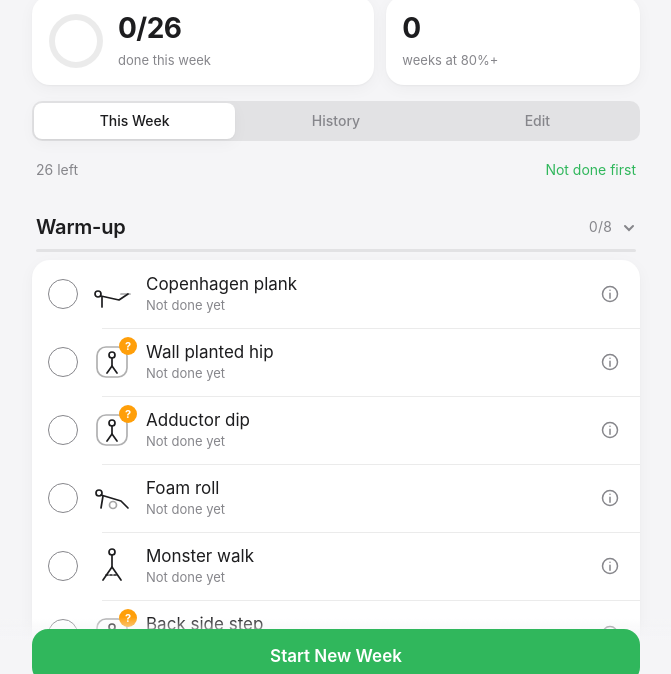
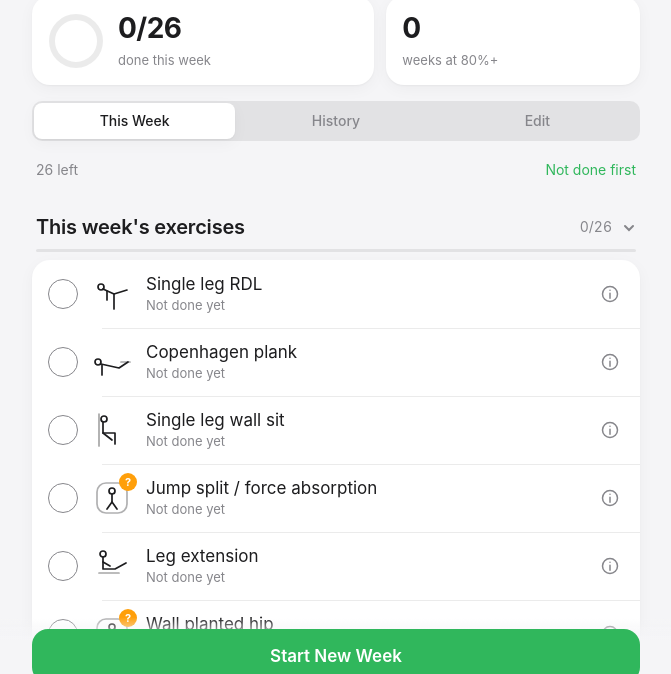
Before and after one commit to eriksaetre/daddys-peach-program, a plain HTML site: page index.html in a window 1280 px wide. Shown: the part 105-779 px from the top of the page, without its empty margins (304-975 px from the left). Drawn offline with Linux system fonts and the light colour scheme.

Commit message:
Flat weekly list, no day groups

```diff
--- a/index.html
+++ b/index.html
@@ -79,14 +79,14 @@ bridge:g(H(6,27)+L('9,27 20,19 27,25 29,32')+M('<line x1="4" y1="33" x2="36" y2=
 stork:g(H(20,6)+L('20,9 20,23 20,36')+L('20,23 27,23 25,30')+L('11,14 29,14')),pistol:g(H(14,8)+L('14,11 16,21 22,27 20,34')+L('16,21 34,34')),
 deadlift:g(H(9,11)+L('11,13 23,19 23,34')+L('14,16 14,26')+M('<line x1="9" y1="27" x2="19" y2="27"/>')),adduct:g(H(20,8)+L('20,11 20,21 10,32')+L('20,21 30,32')+M('<line x1="6" y1="35" x2="34" y2="35"/>')),
 unk:g('<rect x="5" y="5" width="30" height="30" rx="9" opacity=".35"/>'+H(20,13)+L('20,16 20,24 15,31')+L('20,24 25,31'))};
-const SECS=[["W","Warm-up"],["A","Day A · Strength"],["B1","Day B1 · Power + Stability"],["B2","Day B2 · Hamstrings + Sliders"]];
+const SECS=[["W","This week's exercises"]];
 const SMAP={e0:'A',e1:'W',e2:'B1',e3:'B1',e4:'A',e5:'W',e6:'B1',e7:'A',e8:'B1',e9:'B2',e10:'A',e11:'B2',e12:'W',e13:'A',e14:'W',e15:'B1',e16:'B2',e17:'W',e18:'B2',e19:'B2',e20:'B2',e21:'W',e22:'W',e23:'W',e24:'B2',e25:'A'};
 const DEF=[["Single leg RDL","rdl"],["Copenhagen plank","cope"],["Single leg wall sit","wallsit"],["Jump split / force absorption","unk",1],["Leg extension","ext"],["Wall planted hip","unk",1],["Depth drop","unk",1],["Step up through","unk",1],["Step down side","unk",1],["Adapted squat","unk",1],["Bulgarian split squat","bss"],["Weighted slant board goblet squats","pistol"],["Adductor dip","unk",1],["Adductor machine (inner thigh)","adduct"],["Foam roll","roll"],["Single-leg lateral jumps with ball","jump"],["Straight-leg deadlift","deadlift"],["Monster walk","band"],["Walking lunges","lunge"],["Slider hamstring bridge","bridge"],["Slider side lunge","side"],["Back side step","unk",1],["Lateral band walk","band"],["Stork hold","stork"],["Single-leg squat with lateral slider","pistol"],["Poliquin drop","unk",1]];
 const iso=d=>{const z=new Date(d);return z.getFullYear()+'-'+String(z.getMonth()+1).padStart(2,'0')+'-'+String(z.getDate()).padStart(2,'0')};
 const mon=d=>{d=new Date(d);d.setHours(12,0,0,0);d.setDate(d.getDate()-((d.getDay()+6)%7));return iso(d)};
 const fresh=()=>({v:2,ex:DEF.map((e,i)=>({id:'e'+i,n:e[0],i:e[1],q:!!e[2]})),week:{start:mon(new Date()),done:{}},hist:[],sort:false});
 function migrate(s){if(!s||!Array.isArray(s.ex))s=fresh();s.week=s.week||{start:mon(new Date()),done:{}};s.week.done=s.week.done||{};s.hist=s.hist||[];s.ex.forEach(e=>{if(e.n==='Deep squat with plate'){e.n='Weighted slant board goblet squats';e.i='pistol';delete e.q}});
- s.ex.forEach(e=>{if(!e.s)e.s=SMAP[e.id]||'W';e.note=e.note||'';});s.week.at=s.week.at||{};s.target=s.target||80;s.theme=s.theme||'auto';s.col=s.col||{};s.v=2;
+ s.col={};s.ex.forEach(e=>{e.s='W';e.note=e.note||'';});s.week.at=s.week.at||{};s.target=s.target||80;s.theme=s.theme||'auto';s.col=s.col||{};s.v=2;
  // backfill last-done from history (hist items carry names only)
  s.ex.forEach(e=>{if(!e.last){const w=s.hist.find(w=>w.items.some(x=>x.d&&(x.id===e.id||x.n===e.n)));if(w)e.last=w.start}});return s}
 let st;try{st=migrate(JSON.parse(localStorage.getItem('legs')||'null'))}catch(_){st=migrate(null)}
@@ -116,7 +116,7 @@ function draw(){theme();const n=st.ex.length,d=st.ex.filter(e=>st.week.done[e.id
   h+='<p class="note">? = name to confirm — icon is a placeholder · long-press or ⓘ for a note</p>'}
  else if(v=='hist'){h=st.hist.length?'<div class="list">'+st.hist.map((w,k)=>{const c=w.items.filter(x=>x.d).length,ok=pct(w)>=st.target;
    return `<button class="hrow" data-h="${k}"><span>Week of ${fmt(w.start,1)}</span><span style="color:${ok?'var(--ac)':'var(--mu)'}">${c}/${w.items.length}${ok?' ✓':''}</span></button>`+(open===k?'<div class="hdet">'+w.items.map(x=>`<div class="${x.d?'y':''}">${x.d?'●':'○'} ${esc(x.n)}</div>`).join('')+'</div>':'')}).join('')+'</div>':'<div class="empty">No past weeks yet.<br>Tap “Start New Week” to archive this one.</div>'}
- else{h='<div class="list">'+st.ex.map((e,k)=>`<div class="row ed">${icon(e)}<input value="${esc(e.n)}" data-r="${k}" aria-label="Name"><select data-s="${k}">${SECS.map(([s])=>`<option ${e.s==s?'selected':''}>${s}</option>`).join('')}</select><button class="ib" data-u="${k}" aria-label="Up">↑</button><button class="ib" data-dn="${k}" aria-label="Down">↓</button><button class="ib" data-x="${k}" aria-label="Delete" style="color:#ff3b30">✕</button></div>`).join('')+'</div>'+
+ else{h='<div class="list">'+st.ex.map((e,k)=>`<div class="row ed">${icon(e)}<input value="${esc(e.n)}" data-r="${k}" aria-label="Name"><button class="ib" data-u="${k}" aria-label="Up">↑</button><button class="ib" data-dn="${k}" aria-label="Down">↓</button><button class="ib" data-x="${k}" aria-label="Delete" style="color:#ff3b30">✕</button></div>`).join('')+'</div>'+
   `<button class="gb" id="add">Add Exercise</button><button class="gb" id="set">Settings & Backup</button>`}
  $('m').innerHTML=h}
 function toggle(id){const was=!!st.week.done[id],e=st.ex.find(x=>x.id==id);snap((was?'Unchecked ':'Done · ')+e.n);
--- a/sw.js
+++ b/sw.js
@@ -1,4 +1,4 @@
-const C='legs-v4',F=['./','./index.html','./manifest.json','./icon-192.png','./icon-512.png'];
+const C='legs-v5',F=['./','./index.html','./manifest.json','./icon-192.png','./icon-512.png'];
 self.addEventListener('install',e=>{e.waitUntil(caches.open(C).then(c=>c.addAll(F)));self.skipWaiting()});
 self.addEventListener('activate',e=>e.waitUntil(caches.keys().then(k=>Promise.all(k.filter(x=>x!==C).map(x=>caches.delete(x)))).then(()=>self.clients.claim())));
 self.addEventListener('fetch',e=>e.respondWith(caches.match(e.request).then(r=>r||fetch(e.request))));
```
